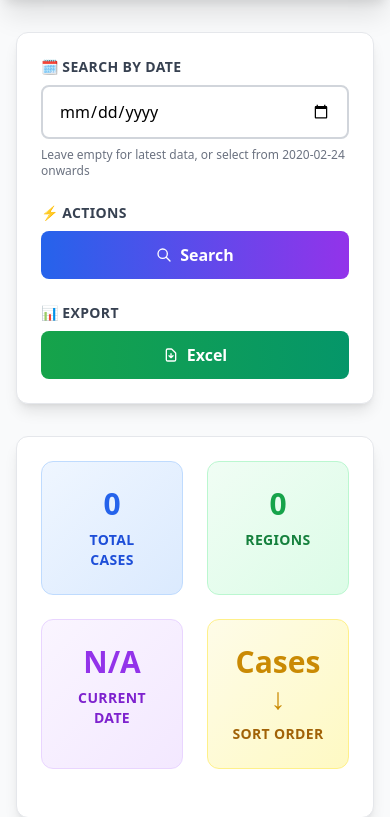
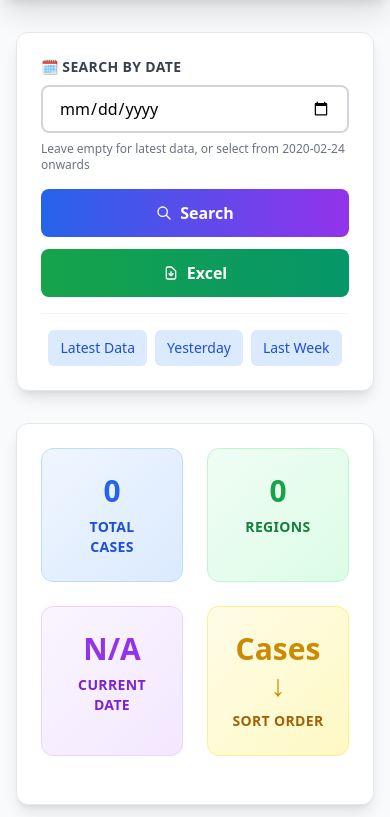
Before and after one commit to Xathoms/Rapsodoo-exercise, a Flask app: page / in a window 390 px wide. Shown: the part 244-1061 px from the top of the page. Run offline with Flask 3, Linux system fonts and the light colour scheme; data that the repository does not hold is empty; some libraries are stand-ins or nearby versions.

Commit message:
modified form style for ui improvements

```diff
--- a/templates/index.html
+++ b/templates/index.html
@@ -4,13 +4,13 @@
 <div
   class="bg-white rounded-xl shadow-lg border border-gray-200 p-6 mb-8 hover:shadow-xl hover:-translate-y-1 transition-all duration-300">
   <form method="GET" onsubmit="return validateSearchForm()">
-    <div class="grid grid-cols-1 md:grid-cols-3 gap-6 items-end">
-      <div class="space-y-2">
+    <div class="flex justify-evenly flex-col lg:flex-row gap-4 lg:items-end">
+      <div class=" space-y-2">
         <label for="search-date" class="block text-sm font-semibold text-gray-700 uppercase tracking-wide">
           🗓️ Search by Date
         </label>
         <input type="date" id="search-date" name="date"
-          class="w-full px-4 py-3 border-2 border-gray-300 rounded-lg focus:ring-2 focus:ring-blue-500 focus:border-blue-500 transition-colors duration-200"
+          class="w-full h-12 px-4 py-3 border-2 border-gray-300 rounded-lg focus:ring-2 focus:ring-blue-500 focus:border-blue-500 transition-colors duration-200"
           value="{{ search_date if search_date != 'latest' else '' }}" min="{{ historical_start }}"
           max="{{ today().strftime('%Y-%m-%d') }}" placeholder="YYYY-MM-DD or leave empty for latest">
         <p class="text-xs text-gray-500 mt-1">
@@ -18,13 +18,10 @@
         </p>
       </div>
 
-      <div class="space-y-2">
-        <label class="block text-sm font-semibold text-gray-700 uppercase tracking-wide">
-          ⚡ Actions
-        </label>
-        <div class="flex flex-col sm:flex-row gap-2">
+      <div class="flex flex-col sm:flex-row gap-3 lg:flex-shrink-0 lg:mb-6">
+
         <button type="submit"
-            class="flex-1 bg-gradient-to-r from-blue-600 to-purple-600 text-white px-6 py-3 rounded-lg font-semibold hover:shadow-lg hover:-translate-y-1 transition-all duration-200 flex items-center justify-center">
+          class="h-12 px-8 py-3 bg-gradient-to-r from-blue-600 to-purple-600 text-white rounded-lg font-semibold hover:shadow-lg hover:-translate-y-1 transition-all duration-200 flex items-center justify-center min-w-[160px]">
           <svg class="w-4 h-4 mr-2" fill="none" stroke="currentColor" viewBox="0 0 24 24">
             <path stroke-linecap="round" stroke-linejoin="round" stroke-width="2"
               d="M21 21l-6-6m2-5a7 7 0 11-14 0 7 7 0 0114 0z"></path>
@@ -34,7 +31,7 @@
 
         {% if search_date != 'latest' %}
         <a href="/"
-            class="flex-1 bg-gray-600 hover:bg-gray-700 text-white px-6 py-3 rounded-lg font-semibold hover:shadow-lg hover:-translate-y-1 transition-all duration-200 flex items-center justify-center">
+          class="h-12 px-8 py-3 bg-gray-600 hover:bg-gray-700 text-white rounded-lg font-semibold hover:shadow-lg hover:-translate-y-1 transition-all duration-200 flex items-center justify-center min-w-[160px]">
           <svg class="w-4 h-4 mr-2" fill="none" stroke="currentColor" viewBox="0 0 24 24">
             <path stroke-linecap="round" stroke-linejoin="round" stroke-width="2"
               d="M4 4v5h.582m15.356 2A8.001 8.001 0 004.582 9m0 0H9m11 11v-5h-.581m0 0a8.003 8.003 0 01-15.357-2m15.357 2H15">
@@ -43,16 +40,9 @@
           Latest
         </a>
         {% endif %}
-        </div>
-      </div>
 
-      <div class="space-y-2">
-        <label class="block text-sm font-semibold text-gray-700 uppercase tracking-wide">
-          📊 Export
-        </label>
-        <div class="flex flex-col sm:flex-row gap-2">
         <button type="button" onclick="exportToExcel()"
-            class="flex-1 bg-gradient-to-r from-green-600 to-emerald-600 text-white px-6 py-3 rounded-lg font-semibold hover:shadow-lg hover:-translate-y-1 transition-all duration-200 flex items-center justify-center">
+          class="h-12 px-8 py-3 bg-gradient-to-r from-green-600 to-emerald-600 text-white rounded-lg font-semibold hover:shadow-lg hover:-translate-y-1 transition-all duration-200 flex items-center justify-center min-w-[160px]">
           <svg class="w-4 h-4 mr-2" fill="none" stroke="currentColor" viewBox="0 0 24 24">
             <path stroke-linecap="round" stroke-linejoin="round" stroke-width="2"
               d="M12 10v6m0 0l-3-3m3 3l3-3m2 8H7a2 2 0 01-2-2V5a2 2 0 012-2h5.586a1 1 0 01.707.293l5.414 5.414a1 1 0 01.293.707V19a2 2 0 01-2 2z">
@@ -60,7 +50,26 @@
           </svg>
           Excel
         </button>
+
       </div>
+    </div>
+
+    <div class="mt-4 pt-4 border-t border-gray-100 lg:hidden">
+      <div class="flex flex-wrap gap-2 justify-center">
+        <button type="button" onclick="document.getElementById('search-date').value=''; this.form.submit();"
+          class="px-3 py-2 text-sm bg-blue-100 text-blue-700 rounded-md hover:bg-blue-200 transition-colors">
+          Latest Data
+        </button>
+        <button type="button"
+          onclick="document.getElementById('search-date').valueAsDate = new Date(Date.now() - 86400000); this.form.submit();"
+          class="px-3 py-2 text-sm bg-blue-100 text-blue-700 rounded-md hover:bg-blue-200 transition-colors">
+          Yesterday
+        </button>
+        <button type="button"
+          onclick="document.getElementById('search-date').valueAsDate = new Date(Date.now() - 7*86400000); this.form.submit();"
+          class="px-3 py-2 text-sm bg-blue-100 text-blue-700 rounded-md hover:bg-blue-200 transition-colors">
+          Last Week
+        </button>
       </div>
     </div>
   </form>
@@ -118,7 +127,8 @@
             <div class="flex items-center justify-between p-2">
               <span>Region</span>
               <svg class="w-4 h-4 ml-2 transition-all duration-200 opacity-30" fill="currentColor" viewBox="0 0 20 20">
-                <path d="M5.293 7.293a1 1 0 011.414 0L10 10.586l3.293-3.293a1 1 0 111.414 1.414l-4 4a1 1 0 01-1.414 0l-4-4a1 1 0 010-1.414z" />
+                <path
+                  d="M5.293 7.293a1 1 0 011.414 0L10 10.586l3.293-3.293a1 1 0 111.414 1.414l-4 4a1 1 0 01-1.414 0l-4-4a1 1 0 010-1.414z" />
               </svg>
             </div>
           </th>
@@ -128,7 +138,8 @@
             <div class="flex items-center justify-between p-2">
               <span>Total Cases</span>
               <svg class="w-4 h-4 ml-2 transition-all duration-200 opacity-30" fill="currentColor" viewBox="0 0 20 20">
-                <path d="M5.293 7.293a1 1 0 011.414 0L10 10.586l3.293-3.293a1 1 0 111.414 1.414l-4 4a1 1 0 01-1.414 0l-4-4a1 1 0 010-1.414z" />
+                <path
+                  d="M5.293 7.293a1 1 0 011.414 0L10 10.586l3.293-3.293a1 1 0 111.414 1.414l-4 4a1 1 0 01-1.414 0l-4-4a1 1 0 010-1.414z" />
               </svg>
             </div>
           </th>
@@ -138,7 +149,8 @@
             <div class="flex items-center justify-between p-2">
               <span>Provinces</span>
               <svg class="w-4 h-4 ml-2 transition-all duration-200 opacity-30" fill="currentColor" viewBox="0 0 20 20">
-                <path d="M5.293 7.293a1 1 0 011.414 0L10 10.586l3.293-3.293a1 1 0 111.414 1.414l-4 4a1 1 0 01-1.414 0l-4-4a1 1 0 010-1.414z" />
+                <path
+                  d="M5.293 7.293a1 1 0 011.414 0L10 10.586l3.293-3.293a1 1 0 111.414 1.414l-4 4a1 1 0 01-1.414 0l-4-4a1 1 0 010-1.414z" />
               </svg>
             </div>
           </th>
```
Lines whose indentation alone changed are shown as unchanged.
